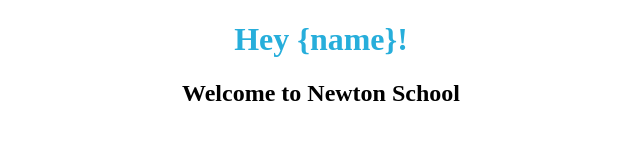
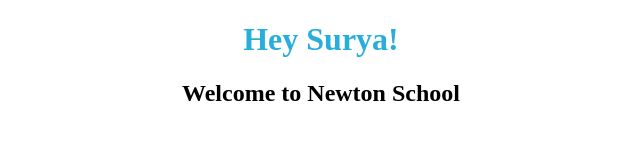
Before and after one commit to suryaspandey/Greetings-with-Props---Contest-07-05-23---huyl6y2w8peo, a React app: page / in a window 1280 px wide. Shown: the top 160 px of the page, without its empty margins (319-959 px from the left). Built offline with nearby package versions, Linux system fonts and the light colour scheme.

Commit message:
Update App.js

```diff
--- a/src/components/App.js
+++ b/src/components/App.js
@@ -3,9 +3,9 @@ import '../styles/App.css';
 import Welcome from './Welcome';
 
 const App = () => {
-  const name = "Surya";
+//   const name = "Surya";
   return (
-    <Welcome name="{name}" />
+    <Welcome name="Surya" />
   )
 }
 
```
